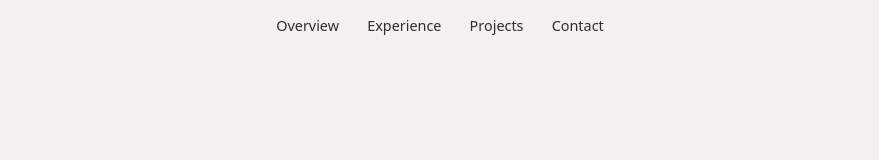
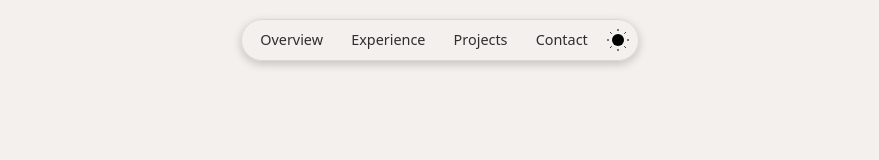
Before and after one commit to dreck-sallow/personal-web, a SvelteKit app: page / in a window 1280 px wide. Shown: the top 160 px of the page, without its empty margins (200-1079 px from the left). Built offline with nearby package versions, Linux system fonts and the light colour scheme.

Commit message:
feat: add navbar hover & select & theme switch icon

```diff
--- a/src/components/nav-bar.svelte
+++ b/src/components/nav-bar.svelte
@@ -1,4 +1,7 @@
-<script>
+<script lang="ts">
+	import { onMount } from 'svelte';
+	import ThemeToggleButton from './theme-toggle-button.svelte';
+
 	const links = [
 		{
 			href: '#',
@@ -17,22 +20,45 @@
 			label: 'Contact'
 		}
 	];
+
+	let selectedLink = undefined as string | undefined;
+
+	const onClickSelect = (link: string) => {
+		selectedLink = link;
+	};
+
+	onMount(() => {
+		// TODO: add focus for paths like: /blog
+		// console.log('window.location.hash: ', window.location.hash);
+		window.addEventListener("hashchange", ()=> {
+			onClickSelect(window.location.hash)
+		})
+	});
 </script>
 
 <nav class="nav-bar">
 	<ul class="nav-bar__links">
 		{#each links as link}
 			<li class="nav-bar__link-item">
-				<a class="nav-bar__link" href={link.href}>{link.label}</a>
+				<a
+					class="nav-bar__link"
+					on:click={() => onClickSelect(link.href)}
+					class:nav-bar__link--selected={selectedLink == link.href}
+					href={link.href}>{link.label}</a
+				>
 			</li>
 		{/each}
+
+		<li class="nav-bar__theme">
+			<ThemeToggleButton />
+		</li>
 	</ul>
 </nav>
 
 <style>
 	.nav-bar {
 		width: 100%;
-		height: 50px;
+		height: 80px;
 		margin: auto;
 		position: fixed;
 		display: flex;
@@ -41,30 +67,42 @@
 	}
 
 	.nav-bar__links {
-		background: transparent;
-		backdrop-filter: blur(10px);
+		border: 1px solid var(--border);
+		border-radius: 1000px;
+		padding-inline: 0.5em;
+		padding-block: 0.4em;
 		display: flex;
 		flex-direction: row;
-		border-radius: 100px;
-		padding-inline: 1em;
-		padding-block: 0.2em;
-
-		display: flex;
-		flex-direction: row;
+		align-items: center;
 		gap: 0.5rem;
+		box-shadow: 0 3px 10px rgb(0, 0, 0, 0.2);
+		/*box-shadow: 0px 2px 3px -1px rgba(0,0,0,0.1), 0px 1px 0px 0px rgba(25,28,33,0.02), 0px 0px 0px 1px rgba(25,28,33,0.08);*/
 	}
 
 	.nav-bar__link {
-		padding-block: 0.20rem;
+		display: block;
+		padding-block: 0.2rem;
 		padding-inline: 0.7em;
 		border-radius: 1000px;
-		vertical-align: middle;
 		font-size: 0.9rem;
 	}
 
 	.nav-bar__link:hover {
-		background-color: red;
+		opacity: 0.8;
 	}
 
+	.nav-bar__link--selected,
+	.nav-bar__link:hover {
+		background-color: var(--border);
+	}
 
+	.nav-bar__theme {
+		height: 24px;
+	}
+
+	@media (prefers-reduced-motion: no-preference) {
+		.nav-bar__link {
+			transition: background-color 0.3s ease;
+		}
+	}
 </style>
--- /dev/null
+++ b/src/components/theme-toggle-button.svelte
@@ -0,0 +1,137 @@
+<script lang="ts">
+	import { onMount } from 'svelte';
+
+	type ThemeType = 'dark' | 'light' | 'auto';
+	let theme: ThemeType = 'light';
+
+	const applyTheme = (theme: ThemeType) => {
+		// Set the theme when
+		document.firstElementChild?.setAttribute('data-theme', theme);
+		document.querySelector('#theme-toggle')?.setAttribute('data-label', theme);
+	};
+
+	const onClickToggle = () => {
+		theme = theme == 'dark' ? 'light' : 'dark';
+		applyTheme(theme);
+	};
+
+	onMount(() => {
+		window
+			.matchMedia('(prefers-color-schema: dark)')
+			.addEventListener('change', ({ matches: isDark }) => {
+				theme = isDark ? 'dark' : 'light';
+				applyTheme(theme);
+			});
+	});
+</script>
+
+<button
+	on:click={onClickToggle}
+	class="theme-toggle"
+	id="theme-toggle"
+	aria-label={theme}
+	aria-live="polite"
+	title="Toglles light and dark"
+>
+	<svg
+		xmlns="http://www.w3.org/2000/svg"
+		aria-hidden="true"
+		width="1em"
+		height="1em"
+		fill="currentColor"
+		viewBox="0 0 24 24"
+		class="theme-toggle__icon"
+	>
+		<clipPath id="theme-toggle__expand__cutout">
+			<path d="M0-11h25a1 1 0 0017 13v30H0Z" />
+		</clipPath>
+
+		<g clip-path="url(#theme-toggle__expand__cutout)">
+			<circle cx="12" cy="12" r="6" />
+			<path
+				d="
+					M 12,1 L 12,3
+					M 12,21 L 12,23
+
+					M 4.22,4.22 L 5.64,5.64
+					M 18.36,18.36 L 19.78,19.78
+
+					M 1,12 L 3,12
+					M 21,12 L 23,12
+
+					M 4.22,19.78 L 5.64,18.36
+					M 18.36,5.64 L 19.78,4.22
+				"
+				stroke="currentColor"
+			/>
+		</g>
+	</svg>
+</button>
+
+<style>
+	.theme-toggle {
+		--btn-toggle-size: 24px;
+		inline-size: var(--btn-toggle-size);
+		block-size: var(--btn-toggle-size);
+		cursor: pointer;
+		touch-action: manipulation;
+	}
+
+	/*[aria-label='dark'] #theme-toggle__expand__cutout path {
+		d: path('M 12 6 A 6 6 0 1 0 18 12 A 4 4 0 0 1 12 6 Z');
+	}*/
+
+	:global([data-theme='dark']) #theme-toggle__expand__cutout path {
+		d: path('M 0 0 h 14 a1 1 0 0017 13 v 30 H 0 Z');
+	}
+
+	svg {
+		inline-size: 100%;
+		block-size: 100%;
+	}
+
+	.theme-toggle :is(g path, g circle) {
+		transform-origin: center;
+	}
+
+	:global([data-theme='dark']) g path {
+		opacity: 0;
+	}
+
+	:global([data-theme='dark']) g circle {
+		transform: translateX(-7px);
+	}
+
+	@media (prefers-reduced-motion: no-preference) {
+		#theme-toggle__expand__cutout path {
+			transition-property: transform, d;
+			transition-duration: 0.5s;
+		}
+
+		:global([data-theme='dark']) #theme-toggle__expand__cutout path {
+			animation-delay: 1s;
+			transition-timing-function: cubic-bezier(0, 0, 0, 1.25);
+		}
+
+		.theme-toggle__icon g circle {
+			transition: transform 0.5s cubic-bezier(0.25, 0, 0.3, 1);
+		}
+
+		.theme-toggle__icon g path {
+			transition:
+				transform 0.5s cubic-bezier(0.25, 0, 0.3, 1),
+				opacity 0.5s cubic-bezier(0.25, 0, 0.3, 1);
+		}
+
+		:global([data-theme='dark']) g path {
+			transform: rotateX(-25deg);
+			transition-duration: 0.15s;
+		}
+
+		:global([data-theme='dark']) g circle {
+			transform: scale(1.4);
+			transition-timing-function: cubic-bezier(0.25, 0, 0.3, 1);
+			transition-duration: 0.25s;
+		}
+	}
+</style>
```
